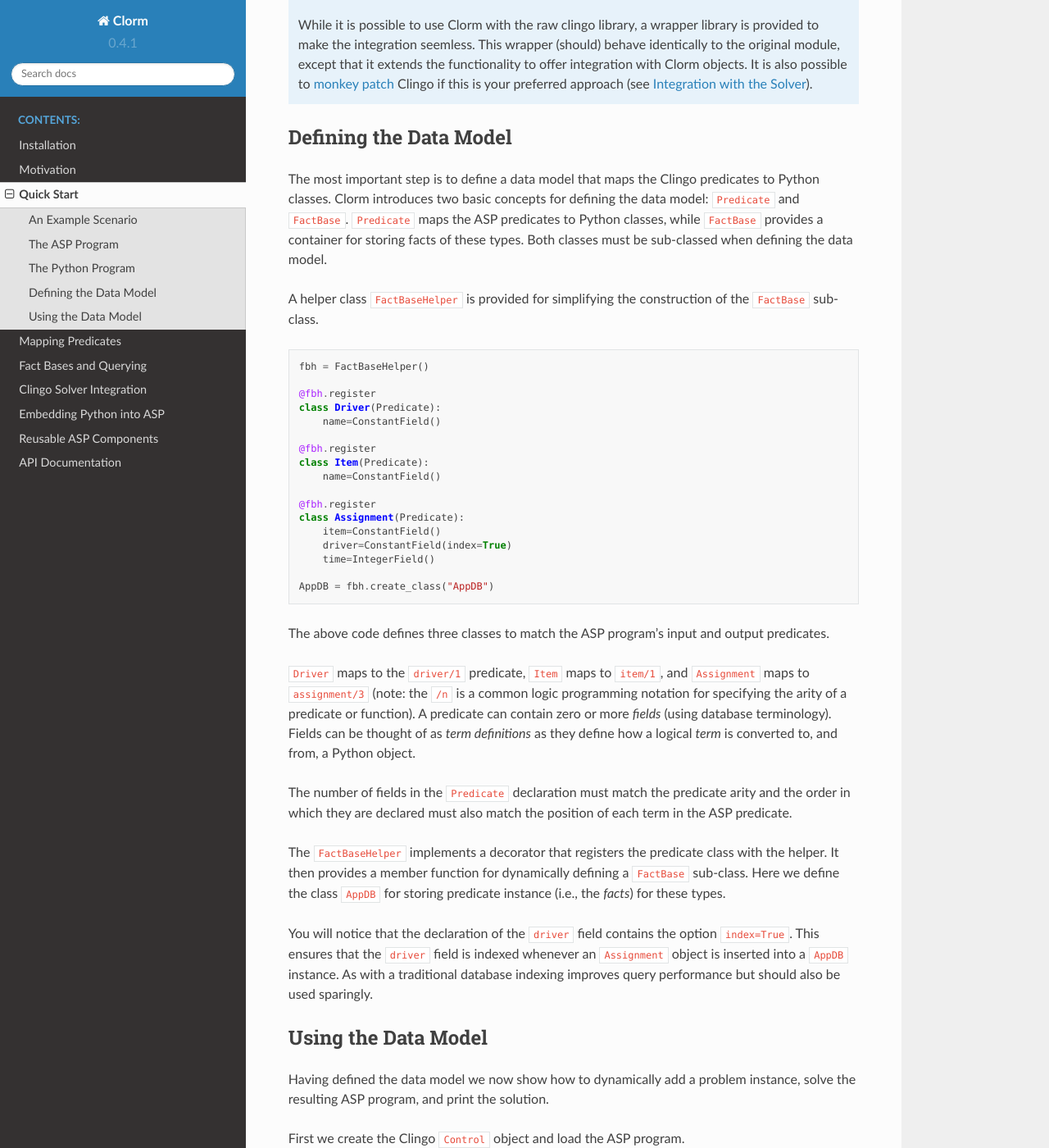
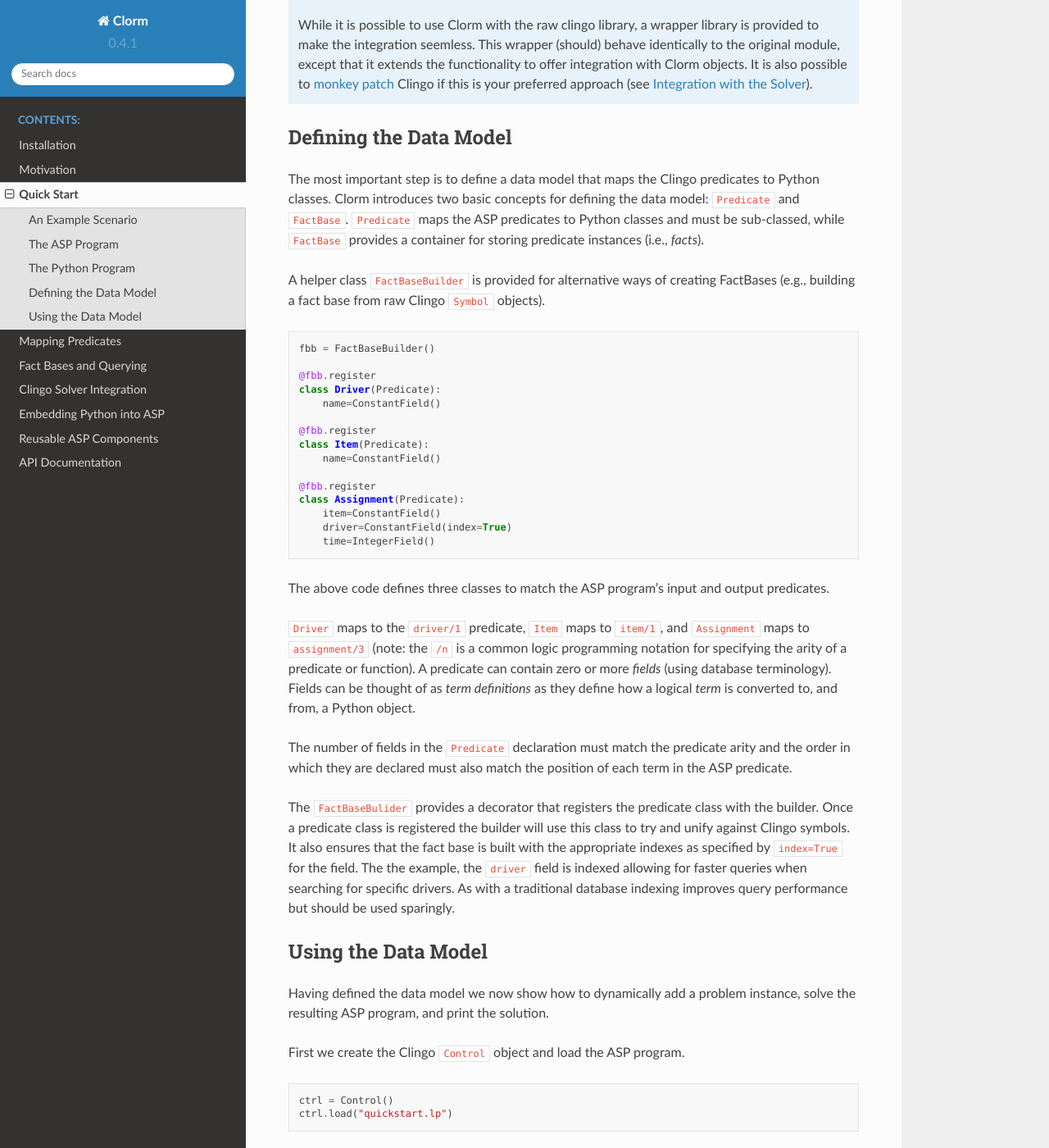
Before and after one commit to potassco/clorm, a Sphinx documentation site: the page built from docs/clorm/quickstart.rst, in a window 1280 px wide and 1400 px high, scrolled down 1670 px. Shown: the whole window at 82% size. Built offline with Sphinx 7.4.7 and the Read the Docs theme 2.0.0, drawn with Linux system fonts in a browser that asks for light colours; some of the changed text lies outside the part shown.

Commit message:
Refactored FactBase to not be sub-classed and now FactBaseBuilder builds a fact base not a sub-class. Need to clean up unit tests and documentation

```diff
--- a/docs/clorm/factbase.rst
+++ b/docs/clorm/factbase.rst
@@ -1,5 +1,10 @@
 Fact Bases and Querying
 =======================
+
+.. warning:: Out of date documentation
+
+   This part needs to be modified. FactBase works differently and is no longer
+   sub-classed.
 
 
 As well as offering a higher-level interface for mapping ASP facts to Python
--- a/docs/clorm/quickstart.rst
+++ b/docs/clorm/quickstart.rst
@@ -73,7 +73,7 @@ First the relevant libraries need to be imported.
 
 .. code-block:: python
 
-   from clorm import Predicate, ConstantField, IntegerField, FactBaseHelper, ph1_
+   from clorm import Predicate, ConstantField, IntegerField, FactBaseBuilder, ph1_
    from clorm.clingo import Control
 
 .. note:: Importing from ``clorm.clingo`` instead of ``clingo``.
@@ -92,32 +92,29 @@ Defining the Data Model
 The most important step is to define a data model that maps the Clingo
 predicates to Python classes. Clorm introduces two basic concepts for defining
 the data model: ``Predicate`` and ``FactBase``. ``Predicate`` maps the ASP
-predicates to Python classes, while ``FactBase`` provides a container for
-storing facts of these types.  Both classes must be sub-classed when defining
-the data model.
+predicates to Python classes and must be sub-classed, while ``FactBase``
+provides a container for storing predicate instances (i.e., *facts*).
 
-A helper class ``FactBaseHelper`` is provided for simplifying the construction
-of the ``FactBase`` sub-class.
+A helper class ``FactBaseBuilder`` is provided for alternative ways of creating
+FactBases (e.g., building a fact base from raw Clingo ``Symbol`` objects).
 
 .. code-block:: python
 
-   fbh = FactBaseHelper()
+   fbb = FactBaseBuilder()
 
-   @fbh.register
+   @fbb.register
    class Driver(Predicate):
        name=ConstantField()
 
-   @fbh.register
+   @fbb.register
    class Item(Predicate):
        name=ConstantField()
 
-   @fbh.register
+   @fbb.register
    class Assignment(Predicate):
        item=ConstantField()
        driver=ConstantField(index=True)
        time=IntegerField()
-
-   AppDB = fbh.create_class("AppDB")
 
 The above code defines three classes to match the ASP program's input and output
 predicates.
@@ -133,16 +130,13 @@ The number of fields in the ``Predicate`` declaration must match the predicate
 arity and the order in which they are declared must also match the position of
 each term in the ASP predicate.
 
-The ``FactBaseHelper`` implements a decorator that registers the predicate class
-with the helper. It then provides a member function for dynamically defining a
-``FactBase`` sub-class. Here we define the class ``AppDB`` for storing predicate
-instance (i.e., the *facts*) for these types.
-
-You will notice that the declaration of the ``driver`` field contains the option
-``index=True``. This ensures that the ``driver`` field is indexed whenever an
-``Assignment`` object is inserted into a ``AppDB`` instance. As with a
-traditional database indexing improves query performance but should also be used
-sparingly.
+The ``FactBaseBulider`` provides a decorator that registers the predicate class
+with the builder. Once a predicate class is registered the builder will use this
+class to try and unify against Clingo symbols. It also ensures that the fact
+base is built with the appropriate indexes as specified by ``index=True`` for
+the field. The the example, the ``driver`` field is indexed allowing for faster
+queries when searching for specific drivers. As with a traditional database
+indexing improves query performance but should be used sparingly.
 
 Using the Data Model
 --------------------
@@ -165,7 +159,7 @@ Next we generate a problem instance by generating a lists of ``Driver`` and
 
     drivers = [ Driver(name=n) for n in ["dave", "morri", "michael" ] ]
     items = [ Item(name="item{}".format(i)) for i in range(1,6) ]
-    instance = AppDB(drivers + items)
+    instance = FactBase(drivers + items)
 
 The ``Driver`` and ``Item`` constructors require named parameters that match the
 declared term names; you cannot use "normal" Python positional arguments.
@@ -186,7 +180,7 @@ function that is called each time a solution (i.e., *model*) is found.
     solution=None
     def on_model(model):
         nonlocal solution
-        solution = model.facts(AppDB, atoms=True)
+        solution = model.facts(fbb, atoms=True)
 
     ctrl.solve(on_model=on_model)
     if not solution:
@@ -198,13 +192,13 @@ before an optimal model is found. Also, note that if the problem is
 unsatisfiable then it will never be called and you should always check for this
 case.
 
-The line ``solution = model.facts(AppDB, atoms=True)`` extracts only instances
-of the predicates that were defined in the data model. In this case it ignores
-the ``working_driver/1`` instances. These gathered facts are stored and returned
-in a ``AppDB`` object.
+The line ``solution = model.facts(fbb, atoms=True)`` extracts only instances of
+the predicates that were registered with the ``FactBaseBuilder``. In this case
+it ignores the ``working_driver/1`` instances. These gathered facts are stored
+and returned in a fact base.
 
 The final part of our Python program involves querying the solution to print out
-the relevant facts. To do this we call the ``AppDB.select()`` member function
+the relevant facts. To do this we call the ``FactBase.select()`` member function
 that returns a suitable fact base query object.
 
 .. code-block:: python
```
Also changed, not shown: README.rst (+27 -29 lines), 6 other files.
